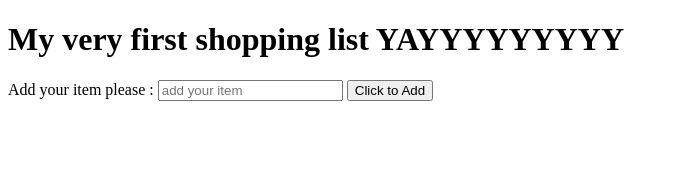
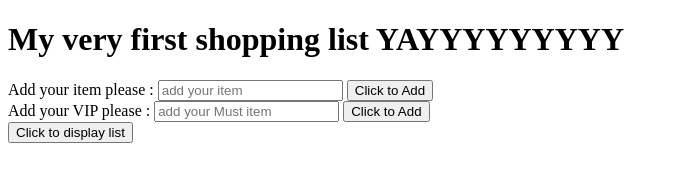
Before and after one commit to Elazar-Goldman/class0703, a plain HTML site: page 07-function-array-loop - toDoList/shoping.html in a window 1280 px wide. Shown: the whole page, without its empty margins (0-679 px from the left). Drawn offline with Linux system fonts and the light colour scheme.

Commit message:
shoping list

```diff
--- a/07-function-array-loop - toDoList/js/shoping.js
+++ b/07-function-array-loop - toDoList/js/shoping.js
@@ -1,8 +1,21 @@
+let list = [];
+
 function addItem() {
-    // I can pick up the value of the input in one line
+  // I can pick up the value of the input in one line
   let newItem = document.querySelector("#item").value;
   // or I can have 2 steps one to pick up the html item, and one for the value
-//   let newItem = document.querySelector("#item");
-//   let val = newItem.value;
+  //   let newItem = document.querySelector("#item");
+  //   let val = newItem.value;
   console.log(newItem);
+  list.push(newItem);
 }
+
+function addVipItem() {
+  // I can pick up the value of the input in one line
+  let newVipItem = document.querySelector("#vipItem").value;
+  // or I can have 2 steps one to pick up the html item, and one for the value
+  //   let newItem = document.querySelector("#item");
+  //   let val = newItem.value;
+  console.log(newVipItem);
+  list.unshift(newVipItem);
+}
--- a/07-function-array-loop - toDoList/shoping.html
+++ b/07-function-array-loop - toDoList/shoping.html
@@ -12,7 +12,13 @@
     <label for="item">Add your item please :</label>
     <input type="text" name="item" id="item" placeholder="add your item">
     <button onclick="addItem()">Click to Add</button>
+    <div>
+    <label for="item">Add your VIP please :</label>
+    <input type="text" name="item" id="vipItem" placeholder="add your Must item">
+    <button onclick="addVipItem()">Click to Add</button>
+</div>
 
+<button class="btn">Click to display list</button>
 
     <script src="./js/shoping.js"></script>
 </body>
```
